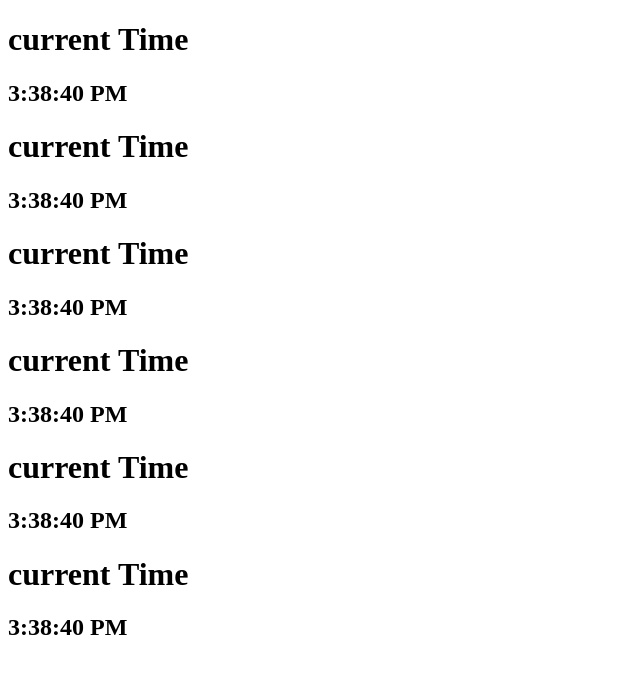
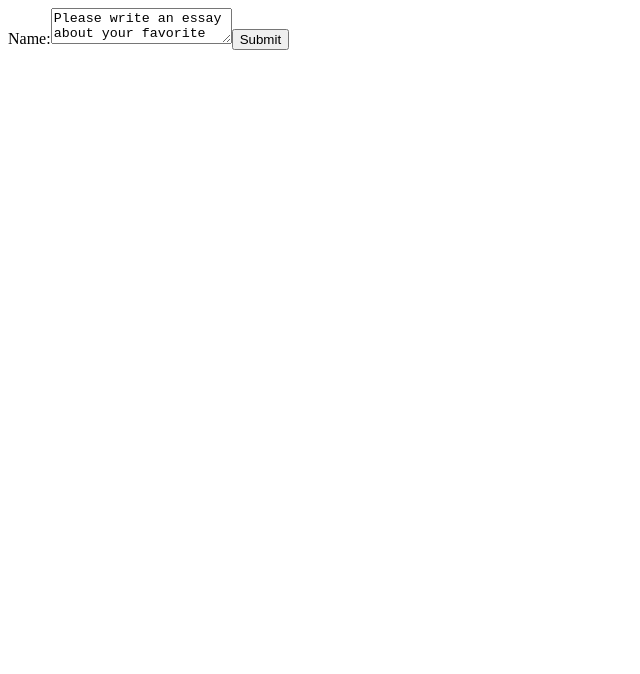
Before and after one commit to ruden91/d3_project, a React (Create React App) app: page / in a window 1280 px wide. Shown: the top 674 px of the page, without its empty margins (0-640 px from the left). Built offline with nearby package versions, Linux system fonts and the light colour scheme.

Commit message:
create react form component

```diff
--- a/src/components/App.js
+++ b/src/components/App.js
@@ -1,18 +1,34 @@
 import React, { Component } from 'react';
-import Clock from './Clock';
+import { map } from 'lodash';
 
 class App extends Component {
+  constructor(props) {
+    super(props);
+    this.state = {
+      value: "Please write an essay about your favorite DOM element."
+    }
+  }
+  handleChange = (e) => {
+    this.setState({
+      value: e.target.value
+    })
+  }
+
+  handleSubmit = (e) => {
+    e.preventDefault();
+    console.log(this.state.value)
+  }
+
   render() {
     return (
-      <div>
-        <Clock />
-        <Clock />
-        <Clock />
-        <Clock />
-        <Clock />
-        <Clock />
-      </div>
-    )
+      <form onSubmit={this.handleSubmit}>
+      <label>
+      Name:
+      <textarea value={this.state.value} onChange={this.handleChange}/>
+      </label>
+      <input type="submit" value="Submit"/>
+      </form>
+    );
   }
 }
 
--- a/src/index.js
+++ b/src/index.js
@@ -3,5 +3,5 @@
 import registerServiceWorker from './registerServiceWorker';
 import App from './components/App';
 
-ReactDOM.render(<App />, document.getElementById('root'));
+ReactDOM.render(<App isLoggedIn={false}/>, document.getElementById('root'));
 registerServiceWorker();
```
